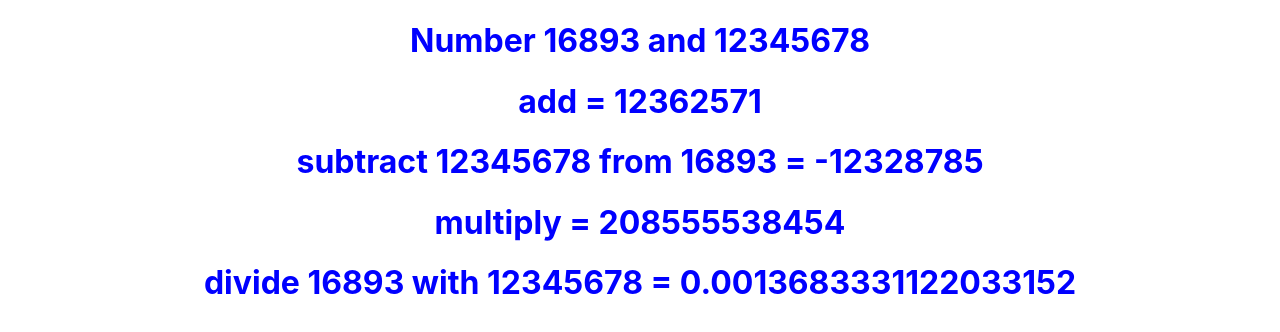
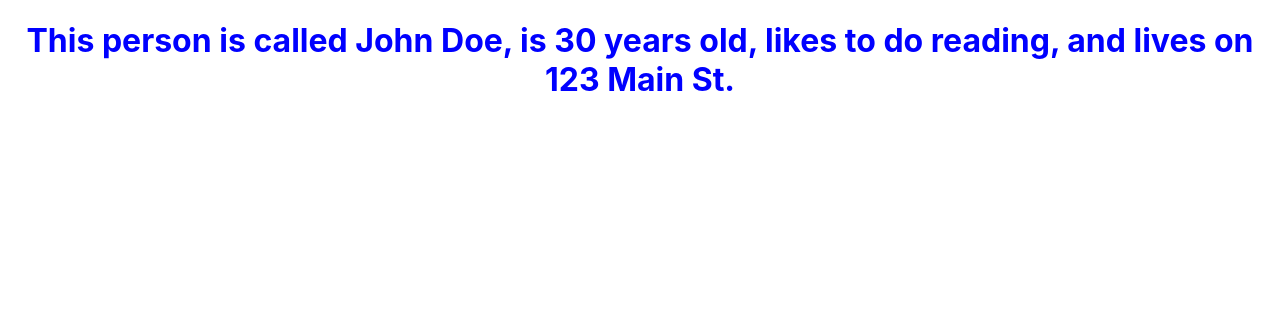
Before and after one commit to Ratedaron/React-refresher, a React (Create React App) app: page / in a window 1280 px wide. Shown: the top 332 px of the page. Built offline with nearby package versions, Linux system fonts and the light colour scheme.

Commit message:
Destructuring Objects

```diff
--- a/src/App.js
+++ b/src/App.js
@@ -1,23 +1,32 @@
 import './App.css';
 
-function calc(a, b) {
-  const add = a + b
-  const subtract = a - b
-  const multiply = a * b
-  const divide = a / b
-  return [a, b, add, subtract, multiply, divide]
+const person = {
+  hobbies: ["reading", "hiking", "coding"],
+  lastName: "Doe",
+  address: {
+    street: "123 Main St",
+    city: "New York",
+    state: "NY",
+    zipCode: "10001"
+  },
+  age: 30,
+  isEmployed: true,
+  firstName: "John",
+  greet: function () {
+    return `Hello, my name is ${this.firstName} ${this.lastName}.`;
+  }
+};
+
+function returnPersonInfo({ firstName, lastName, age, hobbies, address: { street } }) {
+  return `This person is called ${firstName} ${lastName}, is ${age} years old, likes to do ${hobbies[0]}, and lives on ${street}.`;
 }
 
-const [a, b, add, subtract, multiply, divide] = calc(16893, 12345678)
+function App() {
+  const message = returnPersonInfo(person);
 
-function App() {
   return (
     <div className="App">
-      <h1>Number {a} and {b}</h1>
-      <h1>add = {add}</h1>
-      <h1>subtract {b} from {a} = {subtract}</h1>
-      <h1>multiply  = {multiply}</h1>
-      <h1>divide {a} with {b}  = {divide}</h1>
+      <h1>{message}</h1>
     </div>
   );
 }
```
